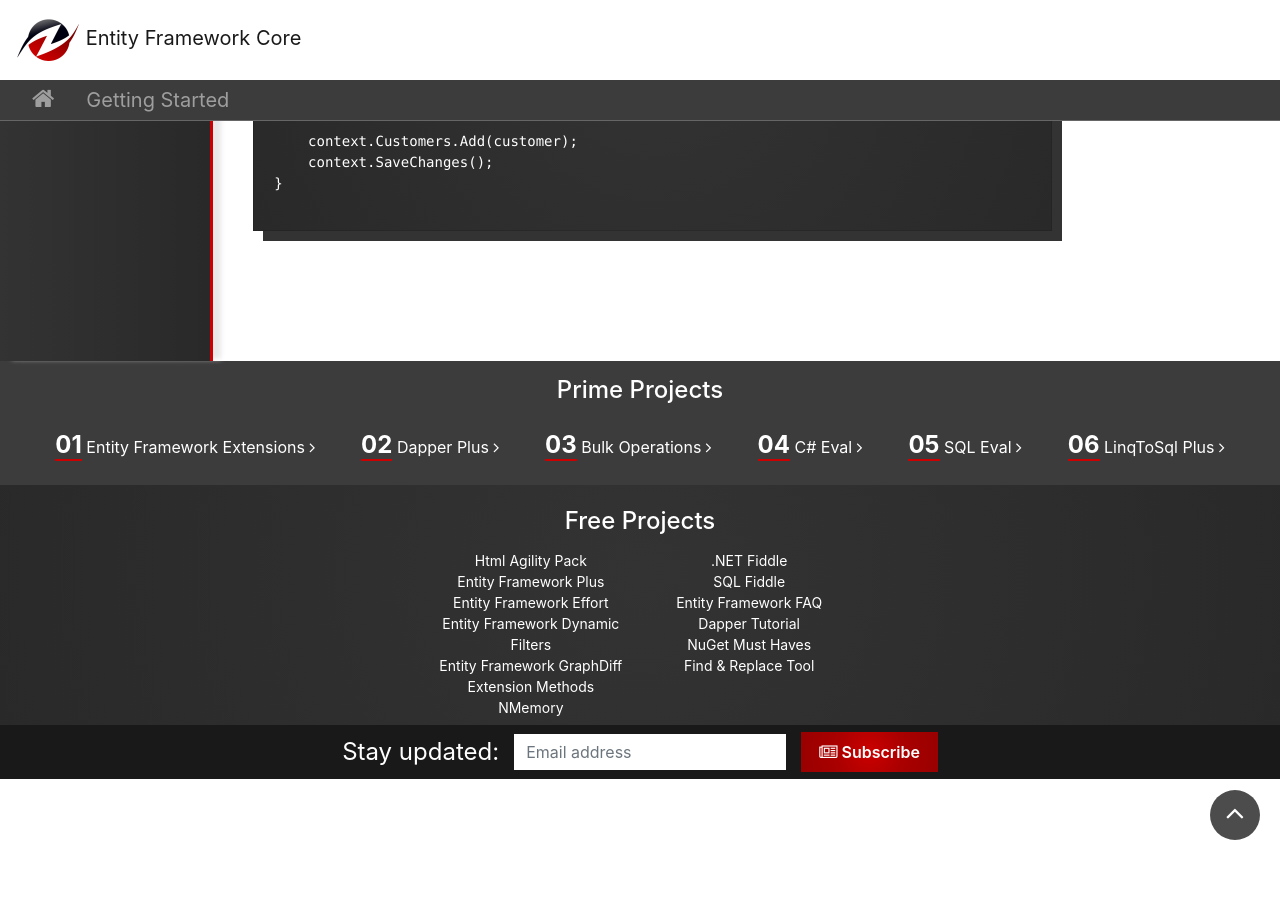
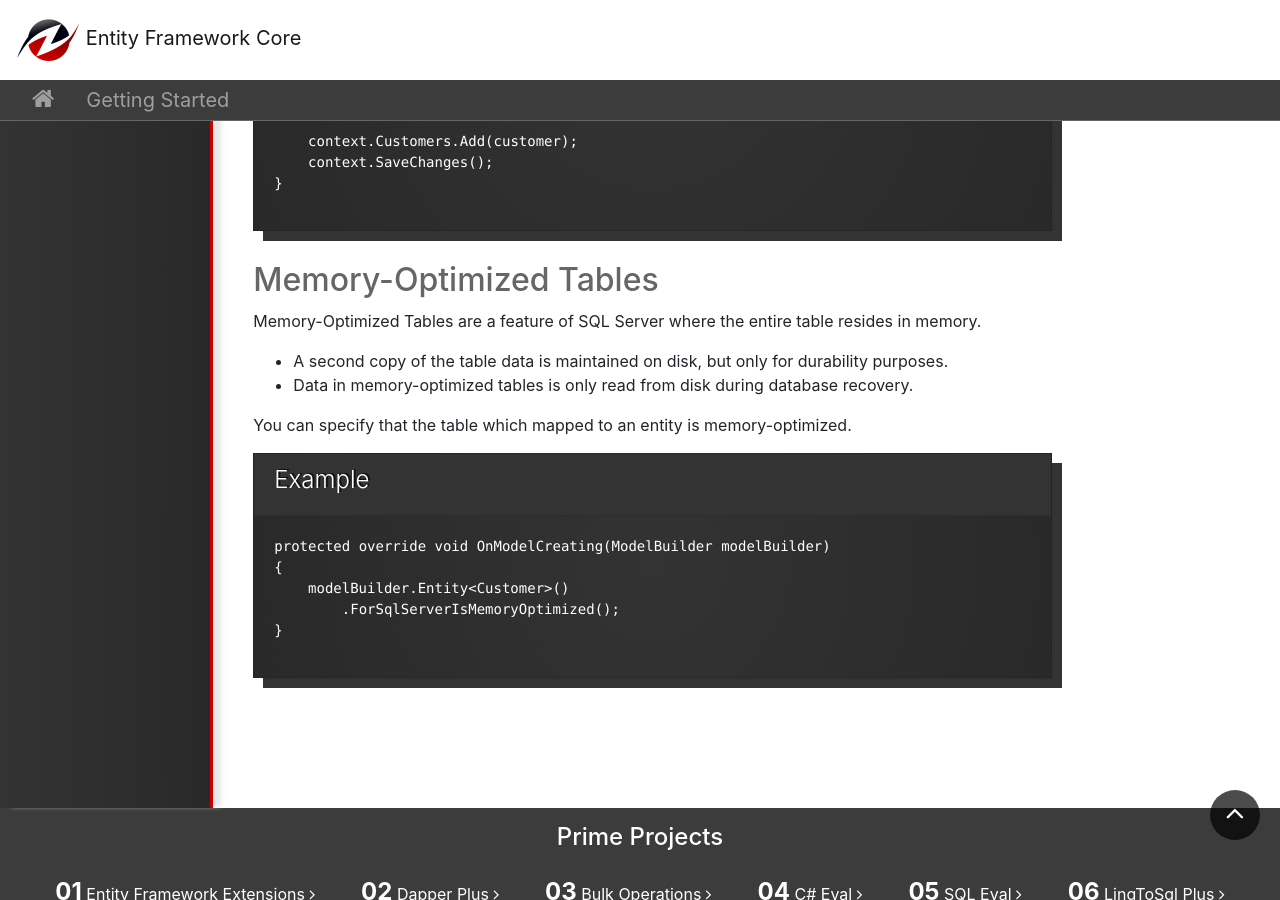
Before and after one commit to zzzprojects/EntityFrameworkCore, a Jekyll site: the page built from docs/pages/getting-started/providers/sql-server.md, in a window 1280 px wide and 900 px high, scrolled down 2276 px. Built offline with Jekyll 4.4.1, drawn with Linux system fonts in a browser that asks for light colours; nearby versions of some CDN libraries; our own code applies the rules of GitHub Pages for plain Markdown files.

Commit message:
Added limitations to InMemory article and memory-optimized table  to SQL server article

```diff
--- a/docs/pages/getting-started/providers/sql-server.md
+++ b/docs/pages/getting-started/providers/sql-server.md
@@ -80,7 +80,6 @@ This command scaffold a migration to create the initial set of tables for your m
 
 It will apply the new migration to the database. Now you can use SQL Server database to insert, delete and update data.
 
-
 {% include template-example.html %}
 {% highlight csharp %}
 
@@ -98,3 +97,23 @@ using (var context = new MyContext())
 }
 
 {% endhighlight %}
+
+## Memory-Optimized Tables
+
+Memory-Optimized Tables are a feature of SQL Server where the entire table resides in memory.
+
+ - A second copy of the table data is maintained on disk, but only for durability purposes.
+ - Data in memory-optimized tables is only read from disk during database recovery.
+
+You can specify that the table which mapped to an entity is memory-optimized.
+
+{% include template-example.html %}
+{% highlight csharp %}
+
+protected override void OnModelCreating(ModelBuilder modelBuilder)
+{
+    modelBuilder.Entity<Customer>()
+        .ForSqlServerIsMemoryOptimized();
+}
+
+{% endhighlight %}
```
Also changed, not shown: docs/pages/getting-started/providers/inmemory.md (+7 -0 lines).
